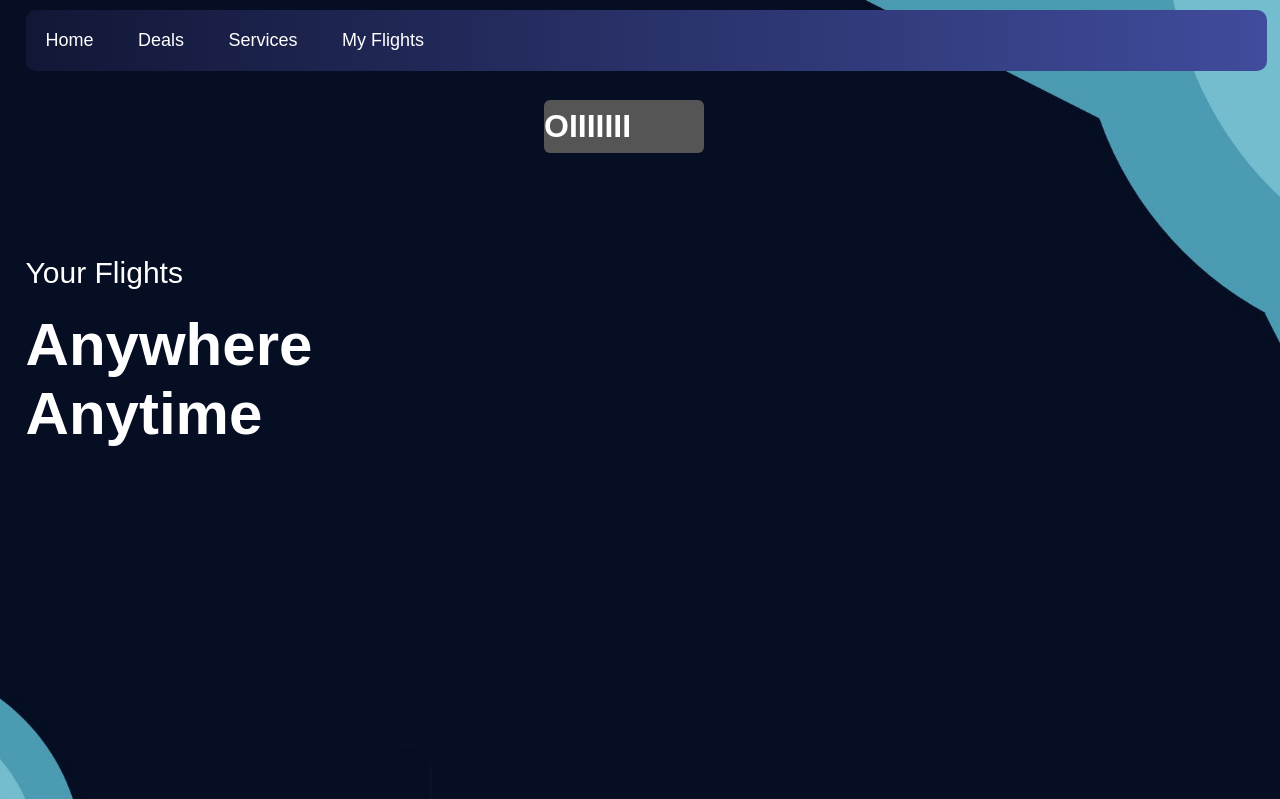
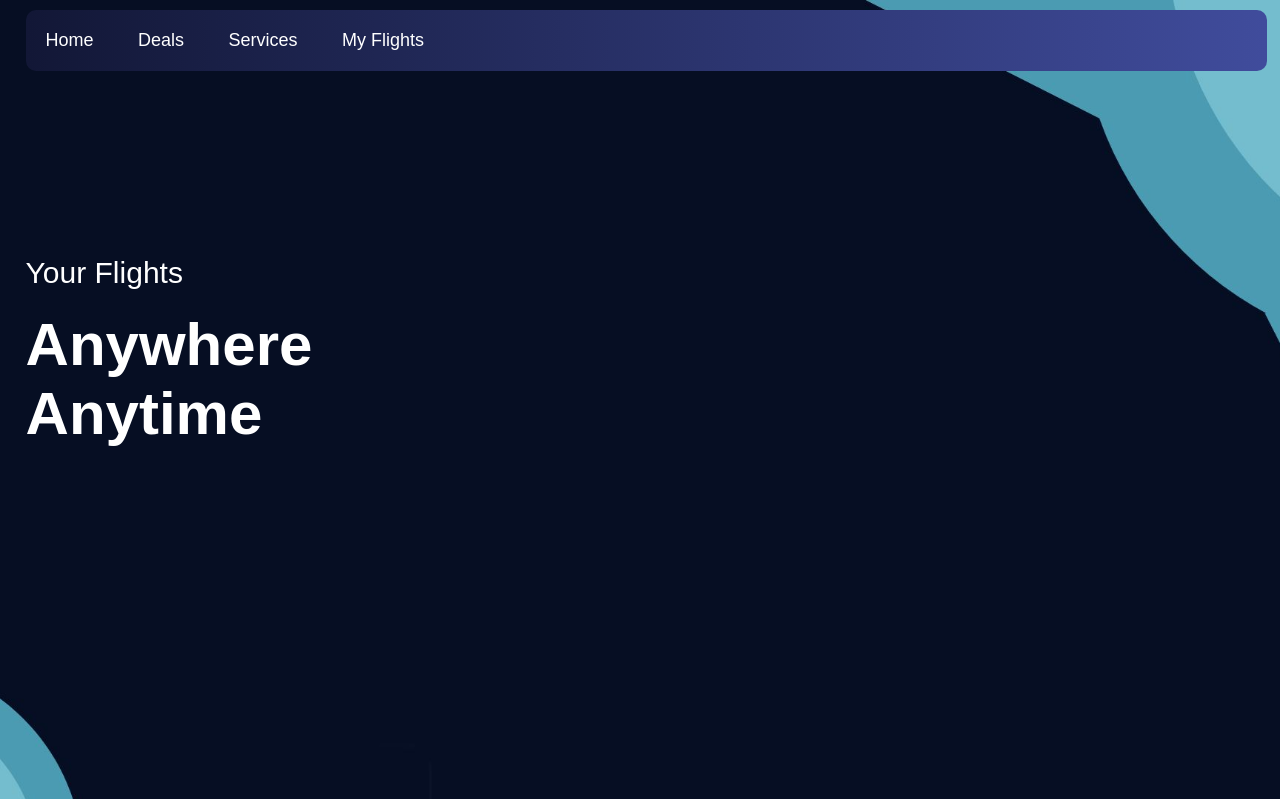
Before and after one commit to Reinaldo-Frci/Airline-Manager, a Django app: page / in a window 1280 px wide. Shown: the top 799 px of the page. Run offline with Django 5.2, Linux system fonts and the light colour scheme.

Commit message:
style(login): update in login popup

```diff
--- a/clientside/static/clientside/css/index.css
+++ b/clientside/static/clientside/css/index.css
@@ -104,7 +104,7 @@ nav ul li a:hover::after{
 
 /* The actual popup (appears on top) */
 .popuptext {
-    display: flex;
+    display: none;
     width: 160px;
     background-color: #555;
     color: #fff;
```
